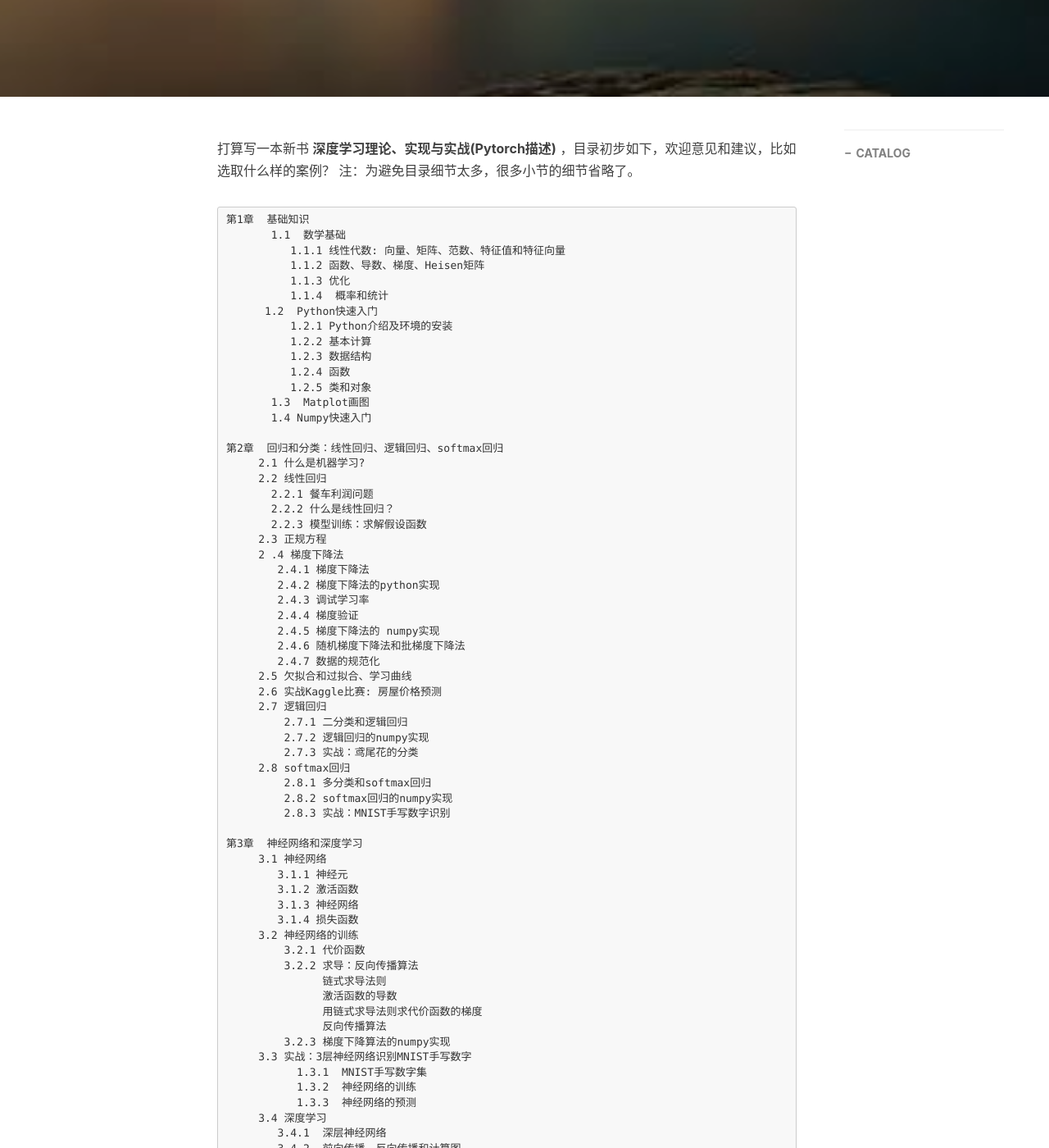
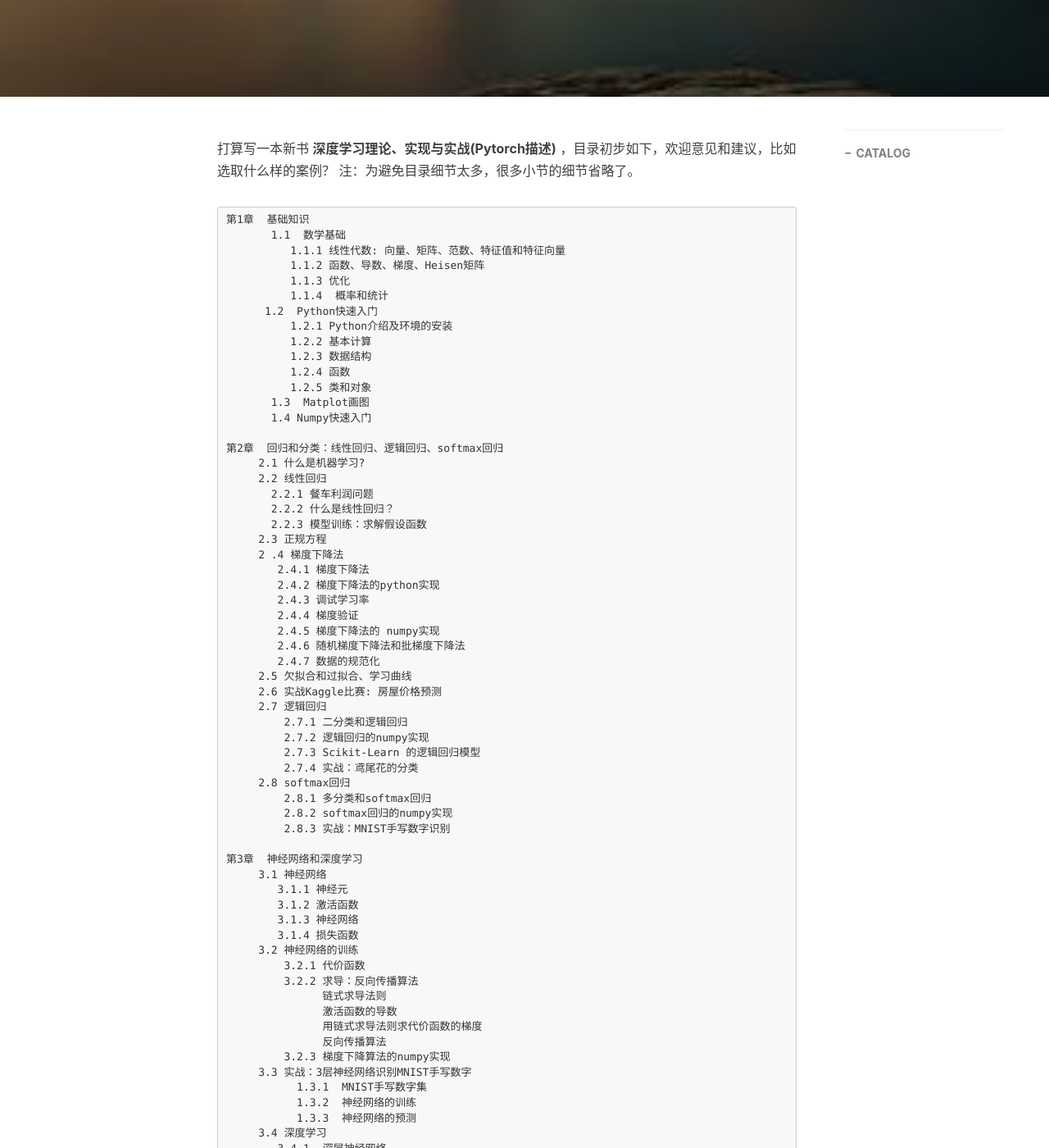
Before and after one commit to xuepro/xuepro.github.io, a Jekyll site: the page built from _posts/2019-08-05-新书“深度学习理论、实现与实战”目录.md, in a window 1280 px wide and 1400 px high, scrolled down 465 px. Shown: the whole window at 82% size. Built offline with Jekyll 4.4.1, drawn with Linux system fonts in a browser that asks for light colours; nearby versions of some CDN libraries; comment, search, counter and statistics services are not loaded; some of the changed text lies outside the part shown.

Commit message:
Update 2019-08-05-新书“深度学习理论、实现与实战”目录.md

```diff
--- a/_posts/2019-08-05-新书“深度学习理论、实现与实战”目录.md
+++ b/_posts/2019-08-05-新书“深度学习理论、实现与实战”目录.md
@@ -51,7 +51,8 @@ tags:
      2.7 逻辑回归
          2.7.1 二分类和逻辑回归
          2.7.2 逻辑回归的numpy实现
-         2.7.3 实战：鸢尾花的分类
+         2.7.3 Scikit-Learn 的逻辑回归模型
+         2.7.4 实战：鸢尾花的分类
      2.8 softmax回归
          2.8.1 多分类和softmax回归
          2.8.2 softmax回归的numpy实现
```
